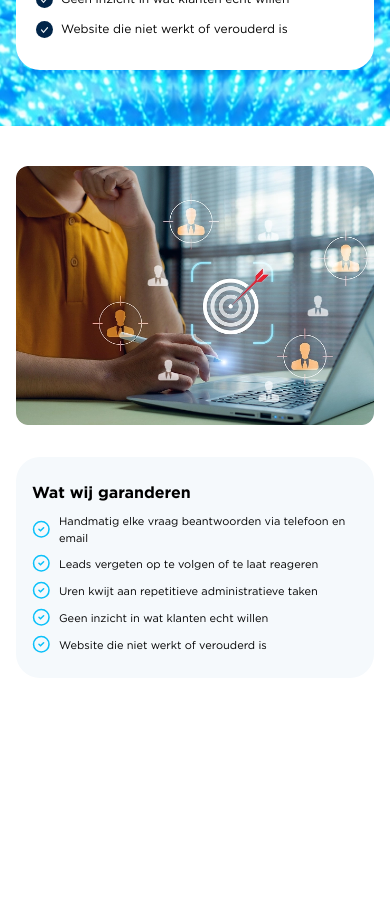
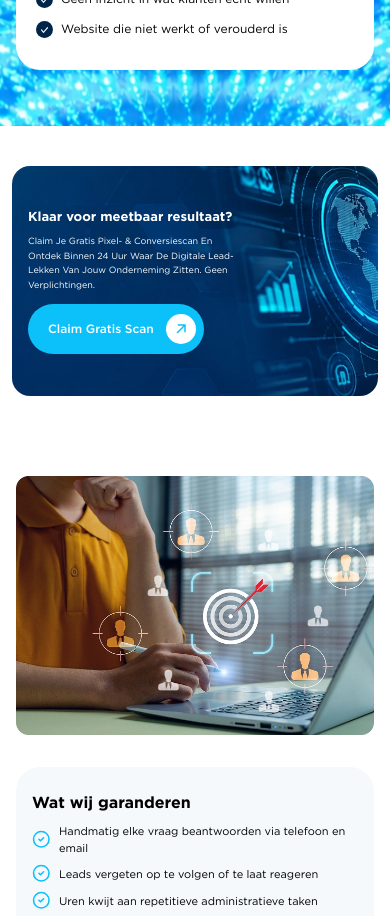
Before and after one commit to taibacreations/3616-miradaagency, a Next.js app: page / in a window 390 px wide. Shown: the part 4380-5296 px from the top of the page. Before the commit the page ends 5098 px from the top, so only its background shows below. Built offline with nearby package versions, Linux system fonts and the light colour scheme.

Commit message:
made cta section

```diff
--- a/src/app/page.tsx
+++ b/src/app/page.tsx
@@ -4,6 +4,7 @@ import ServiceSection from "@/components/ServiceSection";
 import Advantages from "@/components/Advantages";
 import Solutions from "@/components/Solutions";
 import Guarantee from "@/components/Guarantee";
+import Cta from "@/components/Cta";
 
 export default function Home() {
   return (
@@ -13,6 +14,7 @@ export default function Home() {
       <ServiceSection />
       <Advantages />
       <Solutions />
+      <Cta />
       <Guarantee />
     </main>
   );
--- /dev/null
+++ b/src/components/Cta.tsx
@@ -0,0 +1,46 @@
+import React from 'react'
+import Button from './ui/Button'
+
+const Cta = () => {
+  return (
+    <section className="w-full bg-white pt-[40px] pb-10 sm:pt-[50px] sm:pb-12 lg:pt-[60px] xl:pb-0">
+      <div className="mx-auto max-w-content px-3 xl:px-8">
+
+        {/* Image + content wrapper */}
+        <div className="relative overflow-hidden rounded-[18px] min-h-[230px] sm:min-h-[270px] md:min-h-0">
+
+          {/* Background Image */}
+          <img
+            src="/cta.webp"
+            alt=""
+            className="absolute inset-0 w-full h-full object-cover md:static md:inset-auto md:h-auto md:w-full md:object-contain"
+          />
+
+          {/* Text over Image */}
+          <div className="absolute inset-0 z-10 flex items-center">
+            <div className="px-4 max-w-[240px] sm:px-5 sm:max-w-[300px] md:px-5 md:max-w-[550px] lg:px-10 lg:max-w-[600px] xl:max-w-[790px] xl:px-18">
+
+              <h3 className="font-gotham text-white font-bold text-[13px] sm:text-[15px] md:text-[18px] xl:text-[24px] pb-2 sm:pb-3 md:pb-4 leading-snug">
+                Klaar voor meetbaar resultaat?
+              </h3>
+
+              <p className="font-gotham text-white text-[9px] sm:text-[10.5px] md:text-[15px] xl:text-[20px] pb-3 sm:pb-4 md:pb-4 xl:pb-6 capitalize leading-relaxed">
+                Claim je gratis Pixel- & Conversiescan en ontdek binnen 24 uur waar de digitale lead-lekken van jouw onderneming zitten. Geen verplichtingen.
+              </p>
+
+              <Button
+                href="#gratis-scan" variant="primary" className="px-3 py-2 text-[10px] sm:text-[12px] sm:px-4 sm:py-2.5 md:px-5 md:py-3 lg:pl-[25px] lg:pr-[12px] lg:py-[12px]" icon
+              >
+                Claim Gratis Scan
+              </Button>
+
+            </div>
+          </div>
+
+        </div>
+      </div>
+    </section>
+  );
+};
+
+export default Cta
--- a/src/components/Guarantee.tsx
+++ b/src/components/Guarantee.tsx
@@ -3,14 +3,14 @@ import React from 'react'
 const Guarantee = () => {
   return (
     <section className='w-full bg-white lg:min-h-[70vh] pt-[40px] sm:pt-[50px] lg:pt-[60px] pb-10 sm:pb-12 xl:pb-0'>
-        <div className='flex flex-col md:flex-row max-w-content mx-auto justify-around items-center gap-8 sm:gap-10 md:gap-6 lg:gap-1 xl:gap-10 px-4 sm:px-6 md:px-4 lg:px-2 xl:px-0'>
+        <div className='flex flex-col md:flex-row max-w-content mx-auto justify-around items-center gap-8 sm:gap-10 md:gap-6 lg:gap-1 xl:gap-10 px-4 sm:px-6 md:px-4 lg:px-2 xl:px-8'>
             <img
               src="/guarantee.webp"
               alt=""
               className="w-auto md:w-[350px] lg:w-[400px] xl:w-auto h-auto object-contain"
             />
             <div>
-                <div className="bg-[#F5F9FC] px-4 pt-6 pb-6 sm:px-6 sm:pt-7 sm:pb-7 md:px-6 md:pt-7 md:pb-7 lg:px-[45px] lg:py-[40px] xl:px-[79px] xl:py-[70px] rounded-3xl flex flex-col gap-2 sm:gap-3 md:gap-3 lg:gap-[16px] relative">
+                <div className="bg-[#F5F9FC] px-4 pt-6 pb-6 sm:px-6 sm:pt-7 sm:pb-7 md:px-6 md:pt-7 md:pb-7 lg:px-[45px] lg:py-[40px] 2xl:px-[79px] xl:py-[70px] rounded-3xl flex flex-col gap-2 sm:gap-3 md:gap-3 lg:gap-[16px] relative">
                     <h3 className='font-gotham text-[16px] sm:text-[18px] md:text-[19px] lg:text-[22px] xl:text-[24px] font-bold'>
                         Wat wij garanderen
                     </h3>
--- a/src/components/ui/Button.tsx
+++ b/src/components/ui/Button.tsx
@@ -34,7 +34,7 @@ export default function Button({
 
   const variants: Record<Variant, string> = {
     primary:
-      "rounded-full bg-accent pl-[20px] pr-[8px] py-[10px] text-[12px] pl-[20px] md:text-[16px] text-white hover:bg-accent/90",
+      "rounded-full bg-accent pl-[20px] pr-[8px] py-[10px] text-[12px] pl-[20px] md:text-[16px] xl:text-[18px] text-white hover:bg-accent/90",
     link: "text-white underline decoration-2 decoration-white/60 underline-offset-2 hover:text-accent pl-4 md:pl-0 text-[13px] md:text-[16px]",
   };
 
```
